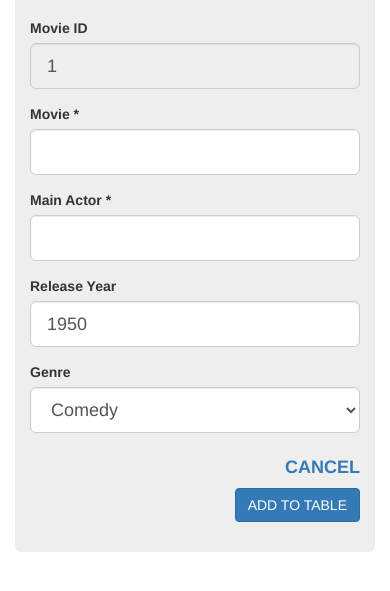
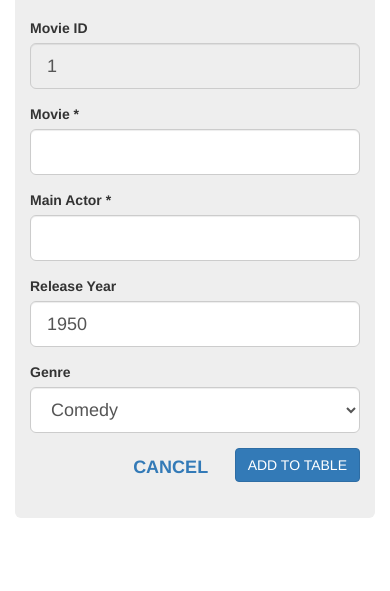
Before and after one commit to gorankolak/angular-movie-database, a website with bundled scripts: page index.html in a window 390 px wide. Shown: the part 193-784 px from the top of the page. Built offline with nearby package versions, Linux system fonts and the light colour scheme.

Commit message:
Buttons display fix

```diff
--- a/app/movie-input/movie-input.html
+++ b/app/movie-input/movie-input.html
@@ -42,10 +42,10 @@
     <div class="row">
         <div class="col-md-4 pull-right">
             <div class="form-group">
-                <div class="col-md-7">
+                <div class="col-xs-5 col-md-6 col-lg-7">
                     <a href="" ng-click="clearInputs()" class="text-uppercase pull-right h4"><span class="text-primary"><strong>Cancel</strong></span></a>
                 </div>
-                <div class="col-md-5">
+                <div class="col-xs-7 col-md-6 col-lg-5">
                     <button ng-click="addToTable(userInputs.$valid)" class="btn btn-primary pull-right text-uppercase">Add To Table</button>
                 </div>
             </div>
```
